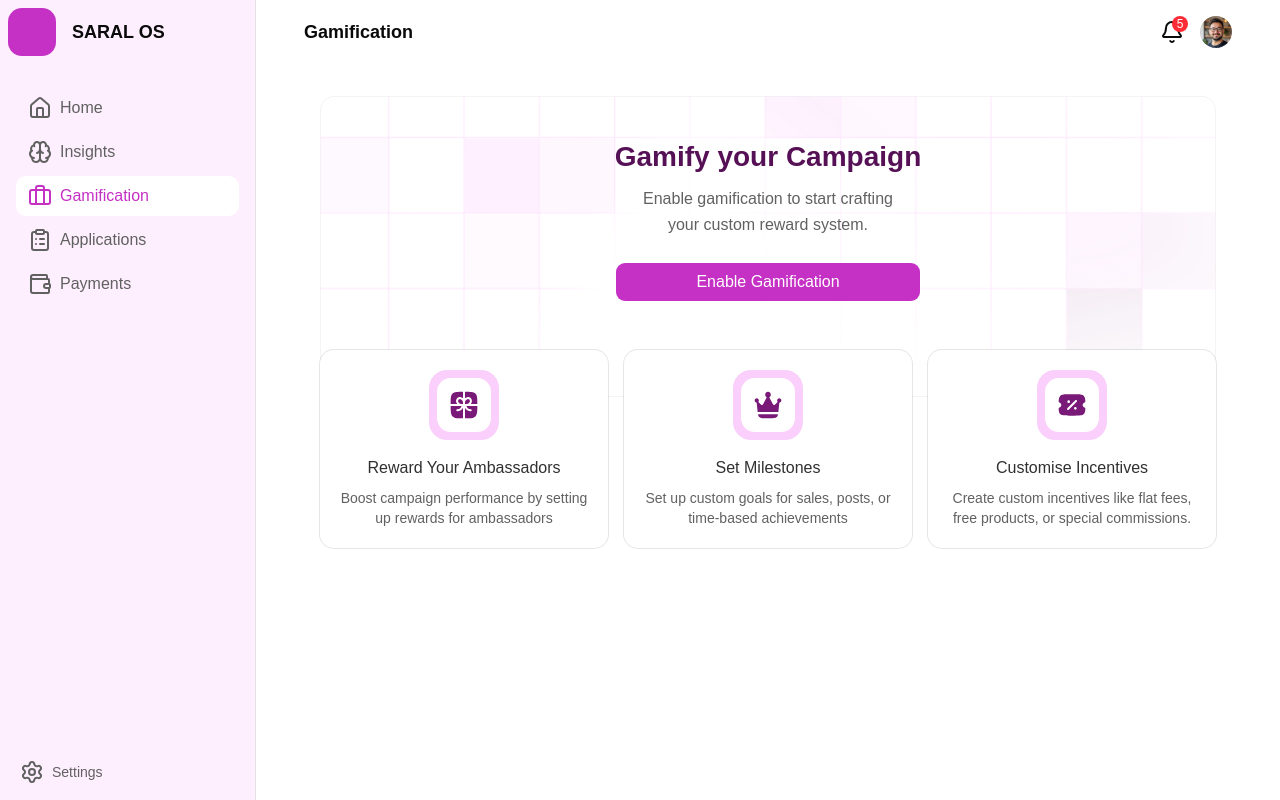
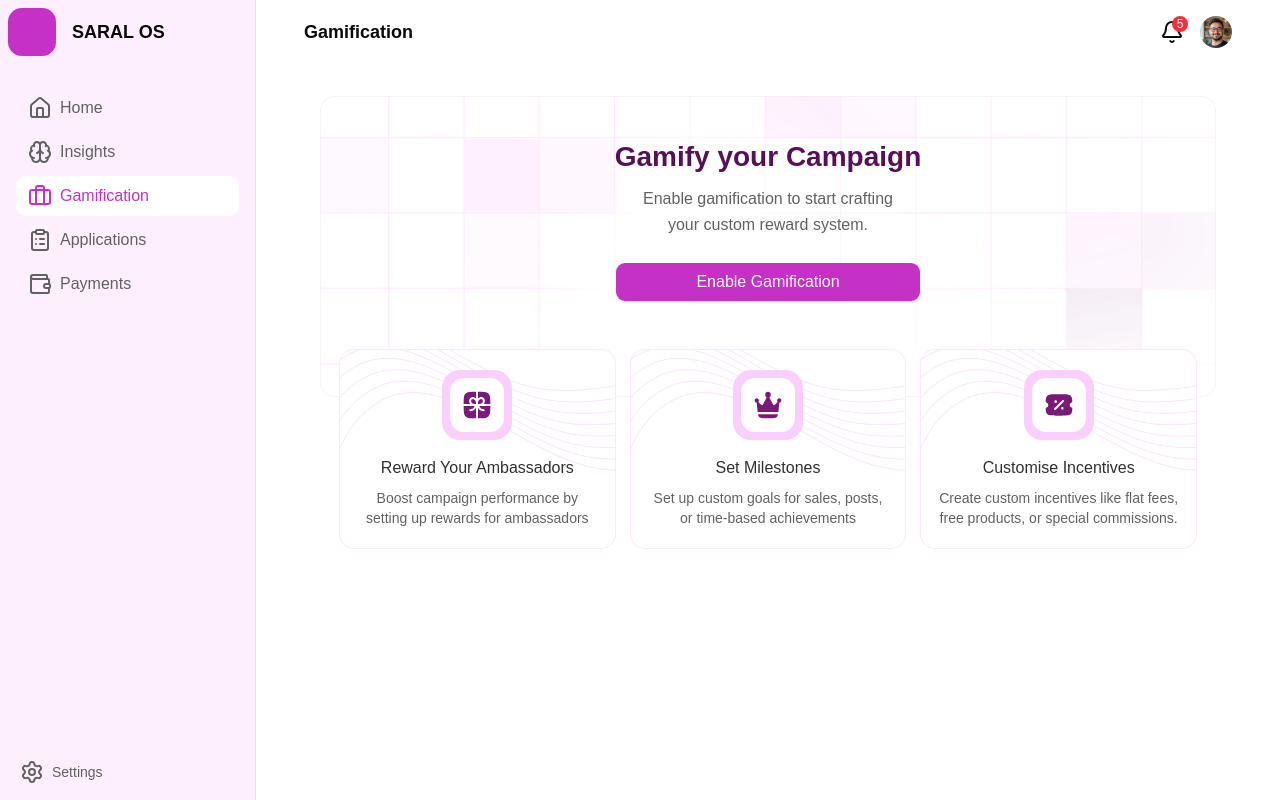
Before and after one commit to SkTomsi/saral-fe, a React (Vite) app: page /gamification in a window 1280 px wide. Built offline with nearby package versions, Linux system fonts and the light colour scheme.

Commit message:
fix: ui fixes

```diff
--- a/src/pages/gamification-page.tsx
+++ b/src/pages/gamification-page.tsx
@@ -8,6 +8,7 @@
 import CreateRewardModal from "@/features/gamification/components/create-reward-modal";
 import bgImg from "../assets/bg.png";
 import crownSvg from "../assets/Crown.svg";
+import cardBg from "../assets/card-bg.svg";
 import giftSvg from "../assets/Gift.svg";
 import ticketSvg from "../assets/Ticket Sale.svg";
 
@@ -53,11 +54,11 @@
 						<CreateRewardModal />
 					</div>
 				</div>
-				<div className="grid grid-cols-3 max-sm:grid-cols-1 gap-4 mt-12 max-sm:px-5">
+				<div className="grid grid-cols-3 max-sm:grid-cols-1 gap-4 mt-12 px-5">
 					{CARD_CONFIG.map((card) => (
 						<Card
 							key={card.title}
-							className="flex flex-col justify-center items-center px-4 py-5"
+							className="flex flex-col justify-center items-center px-4 py-5 ring-magenta-4 relative z-0"
 						>
 							<div className="size-[70px] bg-magenta-7 rounded-2xl p-2">
 								<div className="w-full h-full flex justify-center items-center bg-white rounded-xl">
@@ -68,6 +69,11 @@
 								<HeaderSMedium>{card.title}</HeaderSMedium>
 								<BodyMRegular>{card.subText}</BodyMRegular>
 							</div>
+							<img
+								src={cardBg}
+								alt="card-bg"
+								className="absolute top-0 left-0 w-full h-fit object-contain -z-1"
+							/>
 						</Card>
 					))}
 				</div>
```
Also changed, not shown: src/assets/card-bg.png (deleted), src/assets/card-bg.svg (added).
